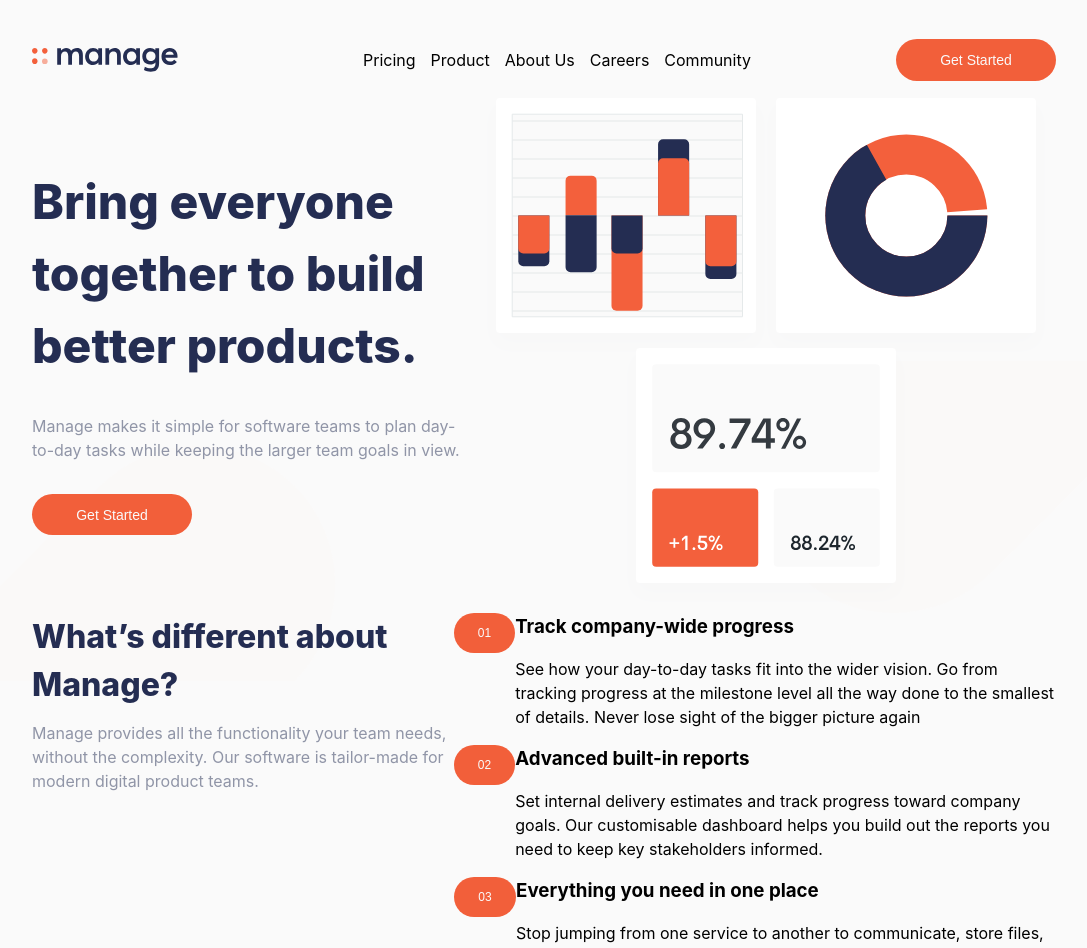
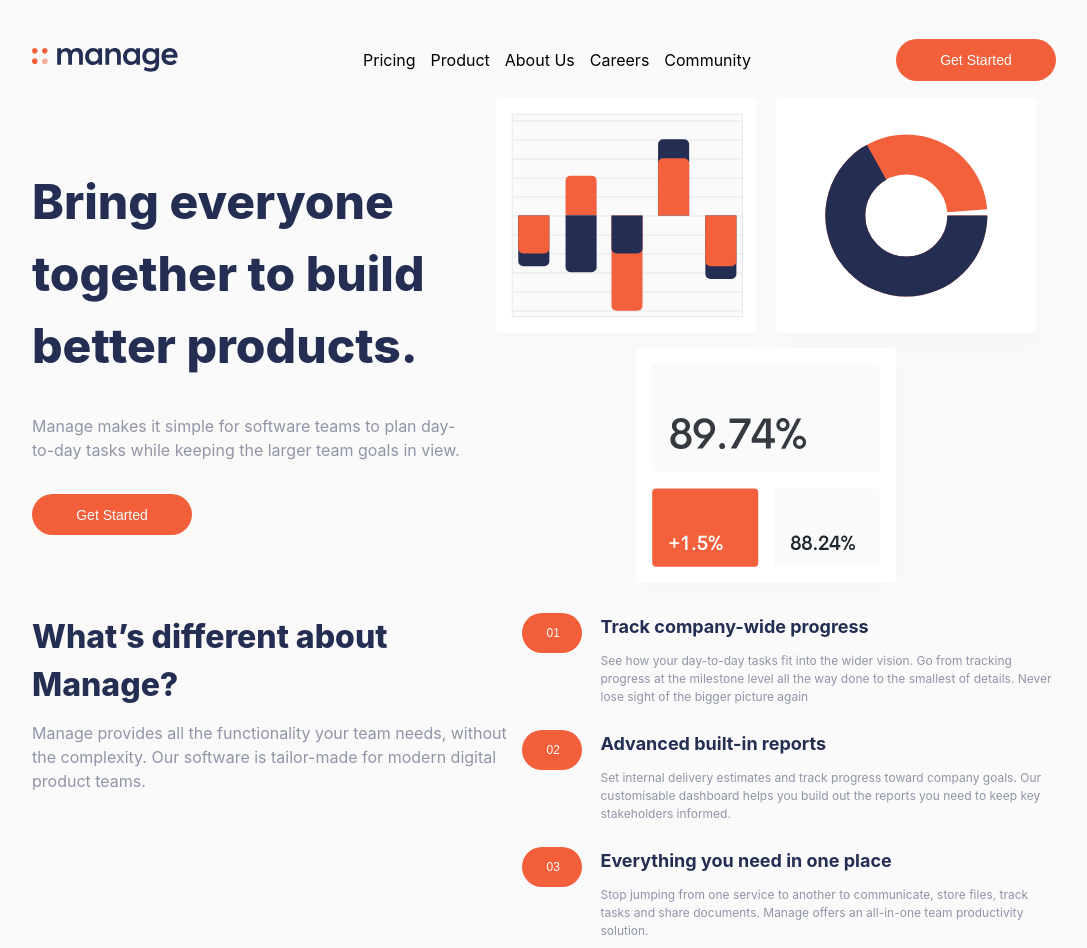
Before and after one commit to wolfgunblood/manage-landing-page, a React (Vite) app: page / in a window 1280 px wide. Shown: the top 948 px of the page, without its empty margins (96-1183 px from the left). Built offline with nearby package versions, Linux system fonts and the light colour scheme.

Commit message:
Updated About US

```diff
--- a/src/components/AboutUs/AboutUs.scss
+++ b/src/components/AboutUs/AboutUs.scss
@@ -23,12 +23,17 @@
     }
 
     .details-container {
-
+            display: flex;
+            flex-direction: column;
+            gap: 24px;
         .details-item {
             display: flex;
+            gap: 18px;
+            // flex-direction: column;
             align-items: flex-start;
             .btn-index {
-                width: 80px;
+                // flex:1;
+                width: 60px;
                 padding: 0.8rem 1.5rem;
                 font-size: 12px;
                 font-weight: 400;
@@ -40,11 +45,27 @@
                 border-radius: 50px;
             }
 
-            .details-content{
+            .details-content {
+                // flex: 1;
                 display: flex;
                 flex-direction: column;
-                .deatils-title{
+                // align-items: center;
+                gap: 12px;
+
+                .deatils-title {
+                    flex: 1;
                     margin: 0;
+                    font-size: 18px;
+                    color: hsl(228, 39%, 23%);
+                }
+
+
+
+                .details-description {
+                    flex: 1;
+                    font-size: 12px;
+                    margin: 0;
+                    color: hsl(227, 12%, 61%);
                 }
             }
         }
```
